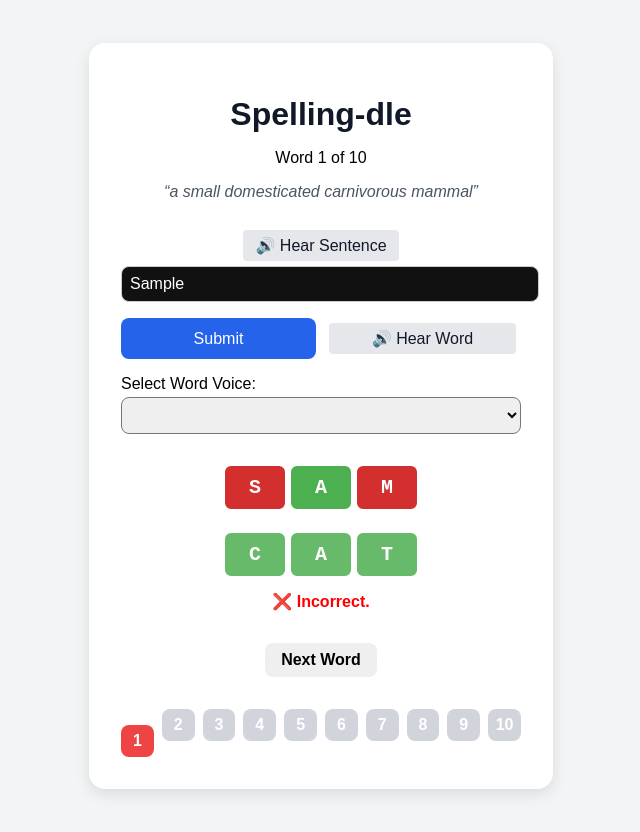
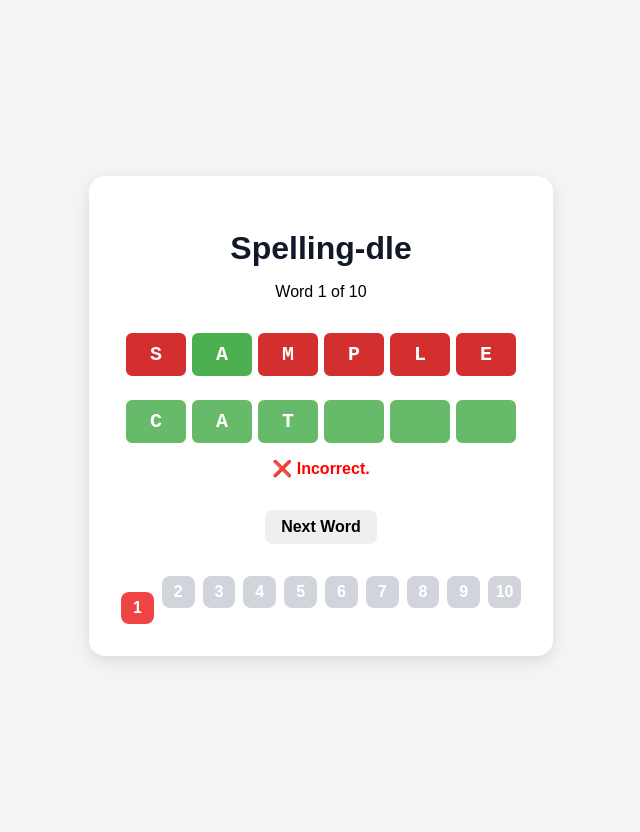
Before and after one commit to Salssssss/spelling-dle, a React (Vite) app in the folder client/: page / in a window 1280 px wide. Both pictures are taken after typing "Sample" into the empty fields and a click on the button "Submit". Shown: the whole page, without its empty margins (319-959 px from the left). Built offline with nearby package versions, Linux system fonts and the light colour scheme.

Commit message:
Fixed a bug where users could re-enter a word after being shown the correct spelling.

```diff
--- a/client/src/App.jsx
+++ b/client/src/App.jsx
@@ -187,12 +187,14 @@ const App = () => {
 
         {currentWord ? (
           <>
+            {correct === null && (
+              <>
                 <p className="definition">“{currentWord.definition}”</p>
                 <SentenceSpeaker
                   sentence={currentWord.sentence}
                   word={currentWord.word}
-              primaryVoice={selectedVoice}      // Mark
-              alternateVoice={alternateVoice}   // Zira/Female
+                  primaryVoice={selectedVoice}
+                  alternateVoice={alternateVoice}
                 />
 
                 <input
@@ -200,57 +202,72 @@ const App = () => {
                   value={input}
                   onChange={(e) => setInput(e.target.value)}
                   onKeyDown={(e) => {
-                if (e.key === 'Enter') {
-                  showNext ? handleNext() : handleSubmit();
-                }
+                    if (e.key === 'Enter') handleSubmit();
                   }}
                   placeholder="Type your spelling..."
                   ref={inputRef}
                   spellCheck={false}
                 />
+
                 <div className="button-group">
                   <button className="submit" onClick={handleSubmit}>Submit</button>
                   <button className="audio" onClick={() => speak(currentWord.word)}>🔊 Hear Word</button>
                 </div>
+
                 <VoiceSelector
                   voices={voices}
                   selectedVoice={selectedVoice}
                   setSelectedVoice={setSelectedVoice}
                 />
+              </>
+            )}
             {letterResults.length > 0 && (
               <div className="letter-feedback-rows">
+                {(() => {
+                  const correctLetters = currentWord.word.split('');
+                  const userLetters = input.split('');
+                  const maxLen = Math.max(correctLetters.length, userLetters.length);
+
+                  return (
+                    <>
+                      {/* User's answer row */}
                       <div className="letter-row">
-                  {currentWord.word.split('').map((char, i) => (
+                        {Array.from({ length: maxLen }).map((_, i) => {
+                          const char = userLetters[i] || '';
+                          const feedback = correctLetters[i] && char.toLowerCase() === correctLetters[i].toLowerCase()
+                            ? 'correct'
+                            : 'incorrect';
+                          return (
                             <span
                               key={`user-${i}`}
-                      className={`letter-box ${letterResults[i]}`}
+                              className={`letter-box ${char ? feedback : 'empty'}`}
                             >
-                      {input[i] || '_'}
+                              {char || '_'}
                             </span>
-                  ))}
+                          );
+                        })}
                       </div>
 
+                      {/* Correct spelling row (if user was incorrect) */}
                       {correct === false && (
                         <div className="letter-row correct-row">
-                    {currentWord.word.split('').map((char, i) => (
+                          {Array.from({ length: maxLen }).map((_, i) => (
                             <span
                               key={`correct-${i}`}
                               className="letter-box correct"
                             >
-                        {char}
+                              {correctLetters[i] || ''}
                             </span>
                           ))}
                         </div>
                       )}
+                    </>
+                  );
+                })()}
               </div>
             )}
-
-
-
-
             {correct === true && <p className="correct">✅ Correct!</p>}
             {correct === false && <p className="incorrect">❌ Incorrect.</p>}
-
             {showNext && (
               <button className="next" onClick={handleNext}>
                 Next Word
--- a/client/src/components/VoiceSelector.jsx
+++ b/client/src/components/VoiceSelector.jsx
@@ -4,7 +4,7 @@ import React from 'react';
 const VoiceSelector = ({ voices, selectedVoice, setSelectedVoice }) => {
   return (
     <div className="voice-select">
-      <label htmlFor="voiceSelect">Select Word Voice:</label>
+      <label htmlFor="voiceSelect">Select Voice:</label>
       <select
         id="voiceSelect"
         value={selectedVoice?.name || ''}
```
Lines whose indentation alone changed are shown as unchanged.
